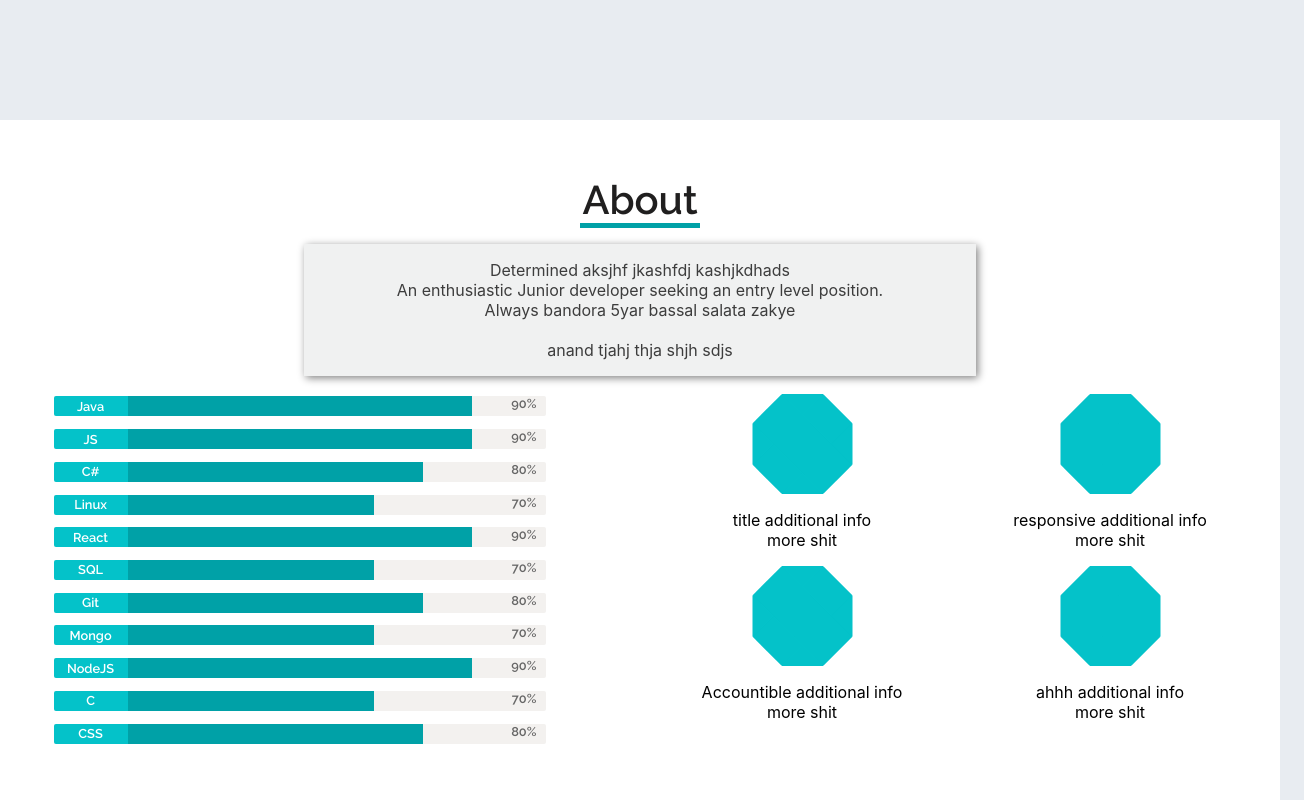
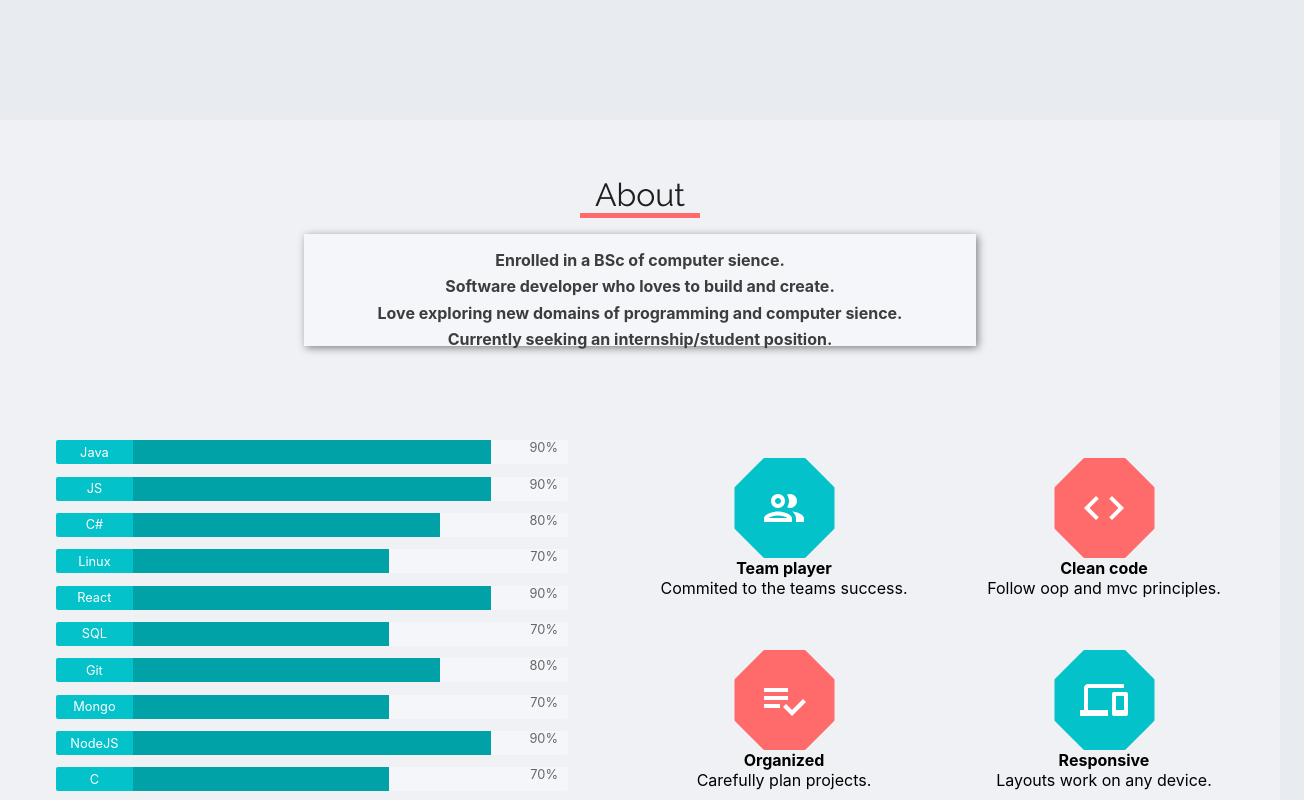
Before and after one commit to asaid997/Portfolio, a React (Create React App) app: page / in a window 1280 px wide. Shown: the part 800-1600 px from the top of the page, 1304 px wide, since content can reach past the window. Built offline with nearby package versions, Linux system fonts and the light colour scheme.

Commit message:
About section finished

```diff
--- a/src/App.js
+++ b/src/App.js
@@ -10,6 +10,7 @@ import About from './Components/About';
 import Aos from 'aos'
 import smoothscroll from 'smoothscroll-polyfill';
 import Loading from './Components/Helpers/Loading';
+import Education from './Components/Education';
 
 function App(props) {
   const { scrollHandler, styles } = props;
@@ -19,16 +20,13 @@ function App(props) {
   //My component references
   const home = createRef(null);
   const about = createRef(null);
-  const green = createRef(null);
+  const education = createRef(null);
   const red = createRef(null);
-  const sections = ['Home', 'About', 'Green', 'Red']
+  const sections = ['Home', 'About', 'Education', 'Red']
 
   useEffect(() => {
-    //adding safari compitabilaty
-    window.__forceSmoothScrollPolyfill__ = true;
-    smoothscroll.polyfill();
-
-    const comps = [home, about, green, red];
+    //send all my sections to the scroll handler store
+    const comps = [home, about, education, red];
     scrollHandler.setComps(comps)
 
     //in order to scroll from the bottom to the top i made this loop and each time it scrollsInto the above view with a timeout delay
@@ -37,13 +35,18 @@ function App(props) {
     comps.forEach((_,i) => setTimeout(()=>comps[comps.length-1-i].current.scrollIntoView({ behavior: 'smooth', block: 'start'}),((i+1)*200)))
 
     //remove lopading gif
-    document.getElementById("initial-loading").remove();
+    const loadingGif = document.getElementById("initial-loading");
+    loadingGif && loadingGif.remove();
 
     //initialise aos(animation on scroll) to start working after 1.5 seconds
     setTimeout(()=> Aos.init({ duration: 1000, once: true }),1500)
   }, [])
 
   useLayoutEffect(()=> {
+    //adding safari compitabilaty
+    window.__forceSmoothScrollPolyfill__ = true;
+    smoothscroll.polyfill();
+
     if ('scrollRestoration' in window.history)
       window.history.scrollRestoration = 'manual'
   },[]);
@@ -64,9 +67,9 @@ function App(props) {
         onTouchStart={scrollHandler.handleTouchStart}
         onTouchEnd={scrollHandler.handleTouchEnd}>
         <div className="section home" ref={home}><Home /></div>
-        <div className="section about" ref={about}><About /></div>
-        <div className="section " ref={green}></div>
-        <div className="section red" ref={red}></div>
+        <div className="section white-background padding-5" ref={about}><About /></div>
+        <div className="section padding-5" ref={education}><Education /></div>
+        <div className="section white-background padding-5" ref={red}></div>
       </div>
     </div>
   );
--- a/src/Components/About.jsx
+++ b/src/Components/About.jsx
@@ -1,9 +1,12 @@
-import { Grid, Hidden } from '@material-ui/core'
+import { Grid } from '@material-ui/core'
 import { inject, observer } from 'mobx-react';
 import React from 'react'
-import Nonagon from './Helpers/Nonagon';
 import ProgressBar from './Helpers/ProgressBar';
 import DevicesIcon from '@material-ui/icons/Devices';
+import PlaylistAddCheckIcon from '@material-ui/icons/PlaylistAddCheck';
+import GroupOutlinedIcon from '@material-ui/icons/GroupOutlined';
+import CodeOutlinedIcon from '@material-ui/icons/CodeOutlined';
+import Badge from './Helpers/Badge';
 
 function About(props) {
     const { styles } = props;
@@ -23,12 +26,15 @@ function About(props) {
         ['C',70],
         ['CSS',80],
     ]
+
+    const iconSize = '6vmin';
     const tablets = [
-        ['title','additional info','more shit',<DevicesIcon className="icon"/>],
-        ['responsive','additional info','more shit',<DevicesIcon className="icon"/>],
-        ['Accountible','additional info','more shit',<DevicesIcon className="icon"/>],
-        ['ahhh','additional info','more shit',<DevicesIcon className="icon"/>],
+        ['Team player','Commited to the teams success.',<GroupOutlinedIcon className="icon" style={{fontSize: iconSize}}/>],
+        ['Clean code','Follow oop and mvc principles.',<CodeOutlinedIcon className="icon" style={{fontSize: iconSize}}/>],
+        ['Organized','Carefully plan projects.',<PlaylistAddCheckIcon className="icon" style={{fontSize: iconSize}}/>],
+        ['Responsive','Layouts work on any device.',<DevicesIcon className="icon" style={{fontSize: iconSize}}/>],
     ]
+
 
     return (
         <Grid
@@ -38,38 +44,30 @@ function About(props) {
             alignItems="center"
         >
             <Grid item container direction="column" justify="center" alignItems="center" xs={12}>
-                <div id="about-head" data-aos="my-slide-right" data-aos-delay="400" className={`text-style ${classes.aboutHead}`} >About</div>
+                <div id="about-head" data-aos="my-slide-right" data-aos-delay="400" className={`main-font text-style ${classes.aboutHead}`} >About</div>
                 <div data-aos="my-slide-right" className={classes.aboutHeadBottom}></div>
             </Grid>
 
-            <Grid item container direction="column" justify="center" alignItems="center" xs={12} style={{marginBottom: "10px"}}>
-                    <div className="paper-container medium-text" data-aos="zoom-in-right">
-                            <div>Determined aksjhf jkashfdj kashjkdhads </div>
-                            <div>An enthusiastic Junior developer seeking an entry level position.</div>
-                            <div>Always bandora 5yar bassal salata zakye</div>
-                            <br/>
-                            <div >anand tjahj thja shjh sdjs</div>
+            <Grid item container direction="column" justify="center" alignItems="center" xs={12}>
+                    <div className="paper-container medium-text font-bolder" data-aos="zoom-in-right">
+                            <p>
+                                Enrolled in a BSc of computer sience.<br/>
+                                <div className="divider"></div>
+                                Software developer who loves to build and create.<br/>
+                                <div className="divider"></div>
+                                Love exploring new domains of programming and computer sience.<br/>
+                                <div className="divider"></div>
+                                Currently seeking an internship/student position.
+                            </p>
                     </div>
             </Grid>
 
-            <Grid item container direction="row" spacing={6}>
-                <Grid data-aos="my-slide-right" item container justify="center" alignItems="center" xs={12} md={6} spacing={2}>
+            <Grid id="about-skills" item container direction="row" >
+                <Grid className="all-progress-container" item container data-aos="my-slide-right" justify="center" alignItems="center" xs={12} md={6} spacing={2}>
                     {subjects.map((s,i) => <ProgressBar key={s[0]} subject={s[0]} percent={s[1]} i={i}/>)}
                 </Grid>
-                <Grid  item container direction="row" xs={12} md={6}>
-                    {tablets.map( (t,i) =>
-                    <Grid  container direction="column" alignItems="center" item md={6} xs={3}>
-                        <div data-aos="my-flip" data-aos-anchor="#about-head" data-aos-delay={`${i*4}00`}>
-                            {/* {t[3]} */}
-                            <Nonagon />
-                        </div>
-                        <p data-aos="zoom-in" data-aos-anchor="#about-head" data-aos-delay={`${i*4}00`} className="medium-text aligned-text">
-                            {t[0]}
-                            <Hidden xsdown> {t[1]}</Hidden>
-                            <br/>
-                            <Hidden xsdown> {t[2]}</Hidden>
-                            </p>
-                    </Grid>)}
+                <Grid className="badges-container" item container direction="row" xs={12} md={6}>
+                    {tablets.map( (t,i) => <Badge t={t} i={i}/> )}
                 </Grid>
             </Grid>
         </Grid>
--- /dev/null
+++ b/src/Components/Education.jsx
@@ -0,0 +1,9 @@
+import React from 'react'
+
+export default function Education() {
+    return (
+        <div>
+
+        </div>
+    )
+}
--- /dev/null
+++ b/src/Components/Helpers/Badge.jsx
@@ -0,0 +1,22 @@
+import { Grid, Hidden } from '@material-ui/core'
+import React from 'react'
+import Octagon from './Octagon'
+
+export default function Badge(props) {
+    const {t,i} = props;
+
+    return (
+        <Grid container direction="column" alignItems="center" item md={6} xs={3}>
+            <div className="badge-icon-container" data-aos="my-flip" data-aos-anchor="#about-head" data-aos-delay={`${i * 4}00`}>
+                {t[2]}
+                <Octagon color={(i==1 || i==2) ? 'dark' : 'light'}/>
+            </div>
+            <p data-aos="zoom-in" data-aos-anchor="#about-head"
+                data-aos-delay={`${i * 4}00`} className="medium-text center-text">
+                <span className="font-bolder">{t[0]}</span>
+                <br />
+                <span className="font-light">{t[1]}</span>
+            </p>
+        </Grid>
+    )
+}
--- a/src/Components/Helpers/Nonagon.jsx
+++ /dev/null
@@ -1,13 +0,0 @@
-import React from 'react'
-import '../../css-files/Nonagon.css'
-
-export default function Nonagon() {
-    return (
-        <div className="nonagon-container">
-            <div className="square" style={{transform: "rotate(  0deg)"}}></div>
-            <div className="square" style={{transform: "rotate( 90deg)"}}></div>
-            <div className="square" style={{transform: "rotate( 45deg)"}}></div>
-            <div className="square" style={{transform: "rotate(135deg)"}}></div>
-        </div>
-    )
-}
--- /dev/null
+++ b/src/Components/Helpers/Octagon.jsx
@@ -0,0 +1,15 @@
+import React from 'react'
+import '../../css-files/Octagon.css'
+
+export default function Nonagon(props) {
+    const {color} = props;
+    console.log(color);
+    return (
+        <div className="nonagon-container">
+            <div className={`square ${color}`} style={{transform: "rotate(  0deg)"}}></div>
+            <div className={`square ${color}`} style={{transform: "rotate( 90deg)"}}></div>
+            <div className={`square ${color}`} style={{transform: "rotate( 45deg)"}}></div>
+            <div className={`square ${color}`} style={{transform: "rotate(135deg)"}}></div>
+        </div>
+    )
+}
--- a/src/Components/Home.jsx
+++ b/src/Components/Home.jsx
@@ -11,7 +11,7 @@ function Home(props) {
 
     useEffect(() => {
         setTimeout(() => new Typewriter('#typEffect', {
-            strings: ['Full stack developer', 'Software developer'],
+            strings: ['Full Stack Developer', 'Software Developer'],
             autoStart: true,
             loop: true
         }),1500);
@@ -30,8 +30,8 @@ function Home(props) {
                 transitionTime={0.5}
                 imageStyles={classes.myImage}/>
 
-            <h1 data-aos="zoom-in" className={`text-style ${classes.intro} `}>Hello, I'm Androw</h1>
-            <h2 id="typEffect" className={`text-style ${classes.mediumText}`}></h2>
+            <h1 data-aos="zoom-in" className={`text-style ${classes.intro} main-font`}>Hello, I'm Androw</h1>
+            <h2 id="typEffect" className={`text-style font-light ${classes.mediumText}`}></h2>
         </Grid>
     )
 }
--- a/src/Stores/Styles.js
+++ b/src/Stores/Styles.js
@@ -4,9 +4,10 @@ export class Styles {
     constructor() {
         this.lightCyan = "#04c2c9";
         this.darkCyan = "#00a1a7";
+        this.red = "#FF6B6B";
         this.black = "black";
         this.white = 'white';
-        this.grey = '#f3f1ef';
+        this.grey = '#f5f6fa';
         this.background = "#e8ecf1";
         this.font = 'Raleway, Arial';
     }
@@ -26,7 +27,7 @@ export class Styles {
             },
             tabRoot: {
               minHeight: this.barHeight,
-              height: this.barHeight
+              height: this.barHeight,
             }
         }))
     }
@@ -36,7 +37,7 @@ export class Styles {
                 fontSize: "6vmin",
             },
             mediumText: {
-                fontSize: "4vmin",
+                fontSize: "4vmin"
             },
             myImage: {
                 "border-radius": "100vh",
@@ -48,13 +49,19 @@ export class Styles {
     aboutSyles = {
         useStyles: makeStyles(() => ({
             aboutHead: {
-                fontSize: "5vh",
+                fontSize: "4vh",
                 marginTop: "2vh"
             },
             aboutHeadBottom: {
-                "border-top": `5px solid ${this.darkCyan}`,
+                "border-top": `5px solid ${this.red}`,
                 width: "15vh",
                 height: "0px",
+            },
+            icon:{
+                position: 'absolute',
+                'justify-self': 'center',
+                'align-self': 'center',
+                zIndex: '2',
             },
         })),
     }
@@ -63,15 +70,14 @@ export class Styles {
         useStyles: makeStyles(() => ({
             container: {
                 width: "80%",
+                height: "6%",
                 backgroundColor: this.grey,
-                height: "2.5vh",
                 "border-radius": "2px",
                 fontSize: "1.6vh",
-                fontFamily: this.font,
+                // fontFamily: this.font,
                 position: "relative",
                 "border-bottom-right-radius": "2px",
                 "border-top-right-radius": "2px",
-                marginTop: "1vh",
             },
             tag: {
                 backgroundColor: this.lightCyan,
--- a/src/css-files/App.css
+++ b/src/css-files/App.css
@@ -1,7 +1,9 @@
 @import url('https://fonts.googleapis.com/css2?family=Raleway:wght@600&display=swap');
+@import url('https://fonts.googleapis.com/css2?family=Raleway:wght@300&display=swap');
+@import url('https://fonts.googleapis.com/css2?family=Raleway:wght@400&display=swap');
 
 html{
-  height: 100%;
+  font-family: 'Raleway', sans-serif;
 }
 body{
   height: 100%;
@@ -11,30 +13,31 @@ body{
   background-color: #e8ecf1;
 }
 .text-style{
-  font-family: 'Raleway', sans-serif;
   color: rgb(32, 31, 31);
 }
 .textShadow{
   text-shadow: 3px 5px 5px grey;
 }
 .section{
-  width: 100vw;
+  width: 100%;
   height: 100vh;
 }
 .home{
   padding-top: 15vh;
 }
-.about{
+.white-background{
+  background-color: #eff1f5;
+}
+.padding-5{
   padding-top: 5vh;
-  background-color: white;
 }
-.red{
-  background-color: white;
+.main-font{
+  font-family: 'Raleway', sans-serif;
 }
 
-.slide-bar{
+/* .slide-bar{
   animation: slide-down 3000ms ;
-}
+} */
 
 @keyframes slide-down {
   0%{
@@ -60,50 +63,80 @@ body{
 
  @media screen and  (min-width: 320px){
    .medium-text{
-     font-size: 3.0vw;
+     font-size: 70%;
    }
    .paper-container{
     width: 80vw;
   }
+  .all-progress-container{
+    height: 40vh;
+    /* background-color: black; */
+  }
  }
   @media screen and  (min-width: 760px){
     .medium-text{
-      font-size: 2.2vw;
-      /* font-size: 1.8vh; */
+      font-size: 100%;
+      text-align: center;
     }
     .paper-container{
       justify-items: center;
       align-items: center;
     }
+    .all-progress-container{
+      height: 42vh;
+    }
   }
   @media screen and  (min-width: 1085px){
     .medium-text{
-      font-size: 1.25vw;
-      /* font-size: 2vh; */
+      font-size: 100%;
     }
     .paper-container{
       width: 50vw;
 
+    }
+    .all-progress-container{
+      height: 50vh;
+    }
+    #about-skills{
+      margin-top: 10vh;
     }
   }
 
 
   .paper-container{
     margin-top: 2vh;
-    margin-bottom: 1vh;
+    margin-bottom: 2vh;
+    height: 10vh;
     padding: 2vh;
-    display: grid;
-    background-color: #63697018;
+    background-color: #f5f6fa;
     color: rgb(61, 61, 61);
     box-shadow: 2px 2px 8px grey;
   }
-  .aligned-text{
+  .icon{
+    position: absolute;
+    justify-self: center;
+    align-self: center;
+    color: white;
+    z-index: 2;
+  }
+  .badge-icon-container{
+    display: grid;
+    margin-top: 2vh;
+  }
+
+  .center-text{
     text-align: center;
   }
-  .icon{
-    /* position: absolute; */
-    font-size: 400px;
-    /* top: calc(50% - 2.5vh);
-    right: calc(50% - 2.5vh); */
-    z-index: 2;
+  .divider{
+    height: 0.8vh;
   }
+  p{
+    margin-top: 0em;
+    margin-bottom: 0em;
+  }
+  .font-light{
+    font-weight: 400;
+  }
+  .font-bolder{
+    font-weight: bolder;
+  }
--- a/src/css-files/Nonagon.css
+++ b/src/css-files/Octagon.css
@@ -1,24 +1,26 @@
 .square {
     position: absolute;
-    background: #04c2c9;
     top: 0;
+  }
+.dark{
+    background: #FF6B6B;
+}
+.light{
+      background: #04c2c9;
   }
 .nonagon-container{
     position: relative;
-
 }
-
 @media screen and  (min-width: 320px){
     .square,.nonagon-container{
-        width: 3.84375vh;
-        height: 9.375vh;
+        width: 3.5875vh;
+        height: 8.75vh;
     }
-
   }
    @media screen and  (min-width: 760px){
     .square,.nonagon-container{
-        width: 3.5875vh;
-        height: 8.75vh;
+        width: 3.84vh;
+        height: 9.25vh;
     }
    }
    @media screen and  (min-width: 1085px){
```
Also changed, not shown: src/Stores/ScrollHandler.js (+5 -3 lines), src/css-files/Education.css (added).
